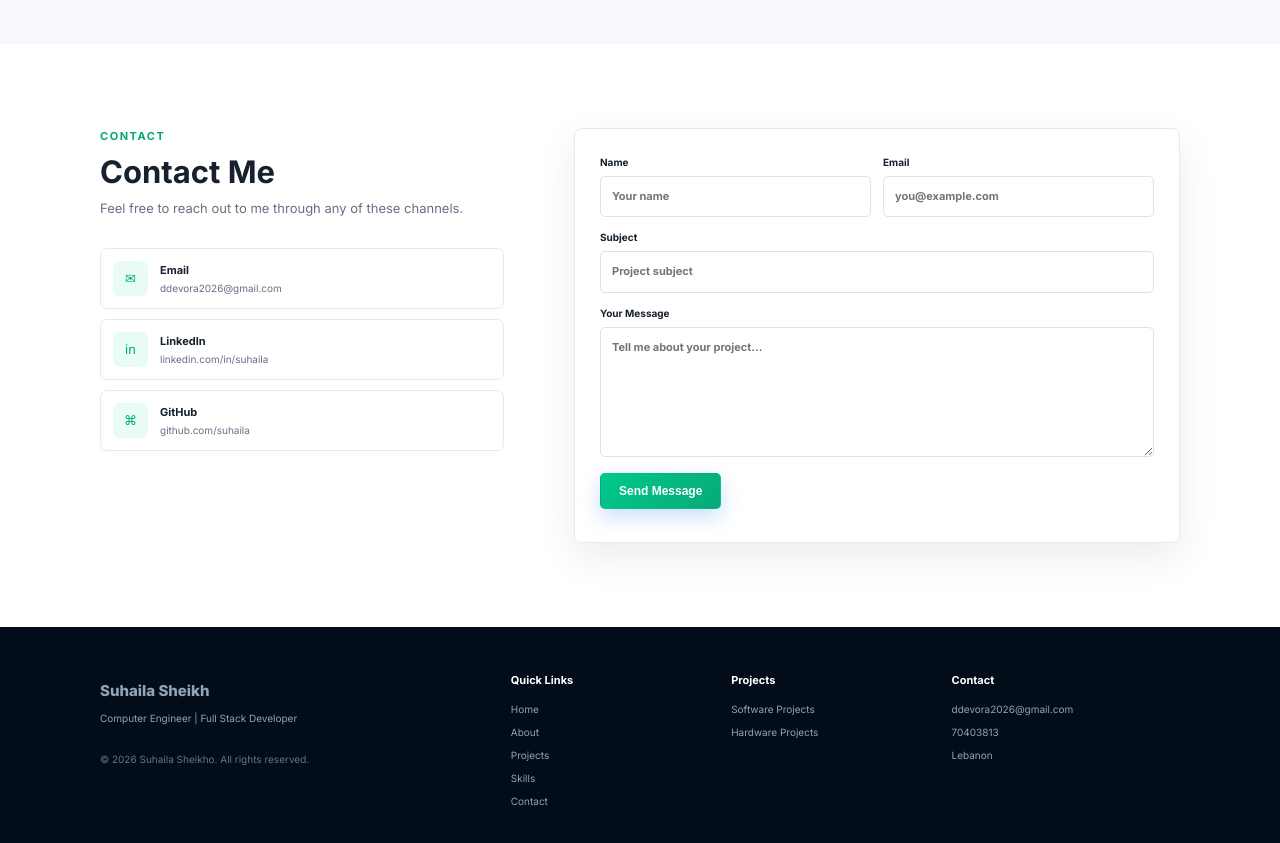
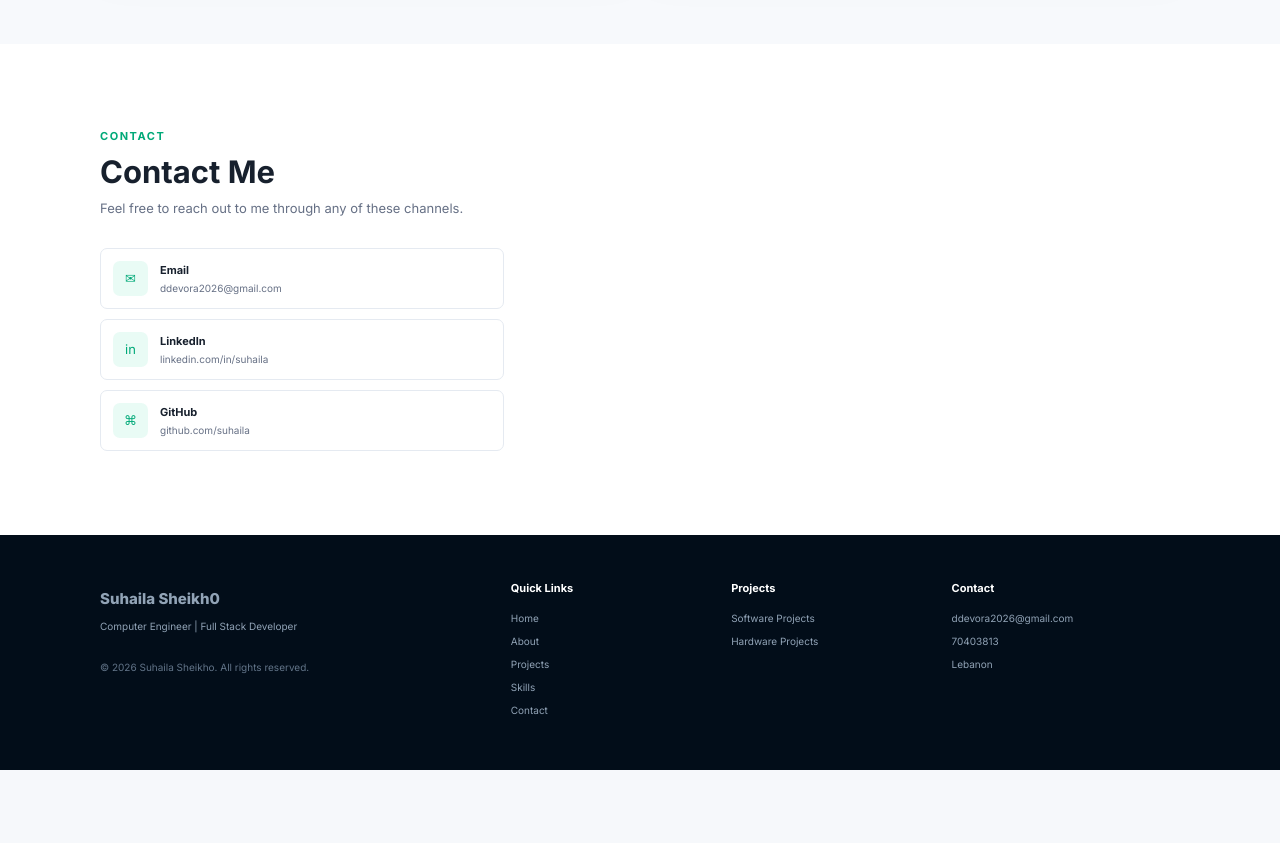
Before and after one commit to suhailasheikho/portfolio, a plain HTML site: page index.html in a window 1280 px wide. Shown: the part 4500-5343 px from the top of the page. After the commit the page ends 5270 px from the top, so only its background shows below. Drawn offline with Linux system fonts and the light colour scheme.

Commit message:
Update index.html

```diff
--- a/index.html
+++ b/index.html
@@ -199,20 +199,14 @@
             <a href="#"><span>⌘</span><div><b>GitHub</b><small>github.com/suhaila</small></div></a>
           </div>
         </div>
-        <form class="contact-form" id="contactForm">
-          <div class="form-row"><label>Name<input name="name" required placeholder="Your name"></label><label>Email<input name="email" type="email" required placeholder="you@example.com"></label></div>
-          <label>Subject<input name="subject" required placeholder="Project subject"></label>
-          <label>Your Message<textarea name="message" rows="6" required placeholder="Tell me about your project..."></textarea></label>
-          <button class="btn btn-primary" type="submit">Send Message</button>
-          <p class="form-note" id="formNote"></p>
-        </form>
+
       </div>
     </section>
   </main>
 
   <footer>
     <div class="container footer-grid">
-      <div><a class="brand" href="#top">Suhaila Sheikh</a><p>Computer Engineer | Full Stack Developer</p><p class="copyright">© 2026 Suhaila Sheikho. All rights reserved.</p></div>
+      <div><a class="brand" href="#top">Suhaila Sheikh0</a><p>Computer Engineer | Full Stack Developer</p><p class="copyright">© 2026 Suhaila Sheikho. All rights reserved.</p></div>
       <div><h4>Quick Links</h4><a href="#home">Home</a><a href="#about">About</a><a href="#projects">Projects</a><a href="#skills">Skills</a><a href="#contact">Contact</a></div>
       <div><h4>Projects</h4><a href="#software">Software Projects</a><a href="#hardware">Hardware Projects</a></div>
       <div><h4>Contact</h4><a href="mailto:ddevora2026@gmail.com">ddevora2026@gmail.com</a><a href="tel:+96170403813">70403813</a><span>Lebanon</span></div>
```
